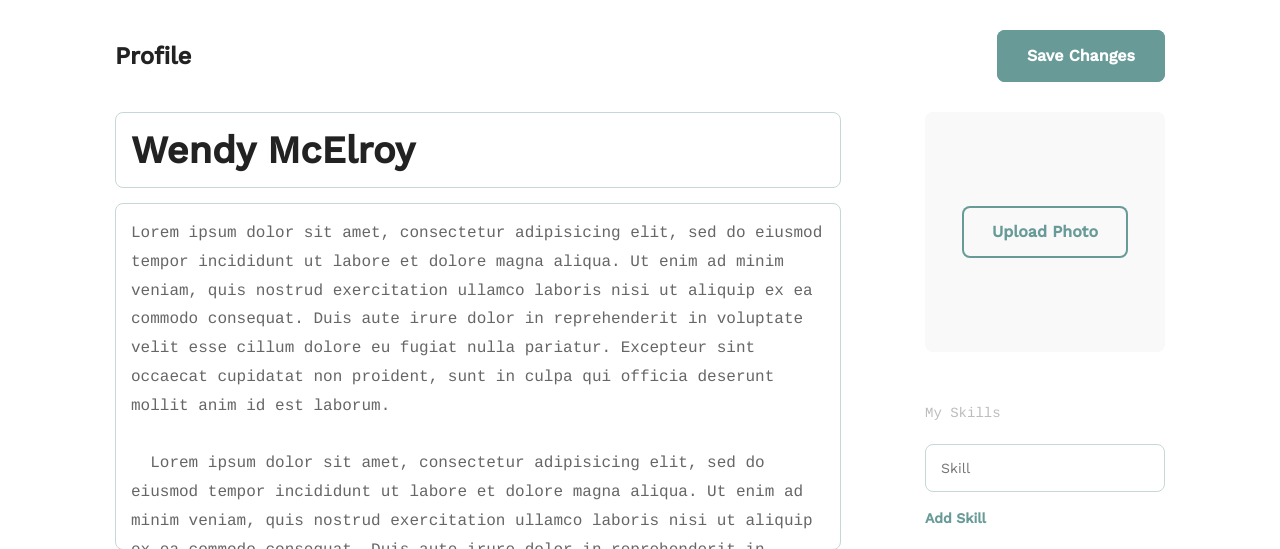
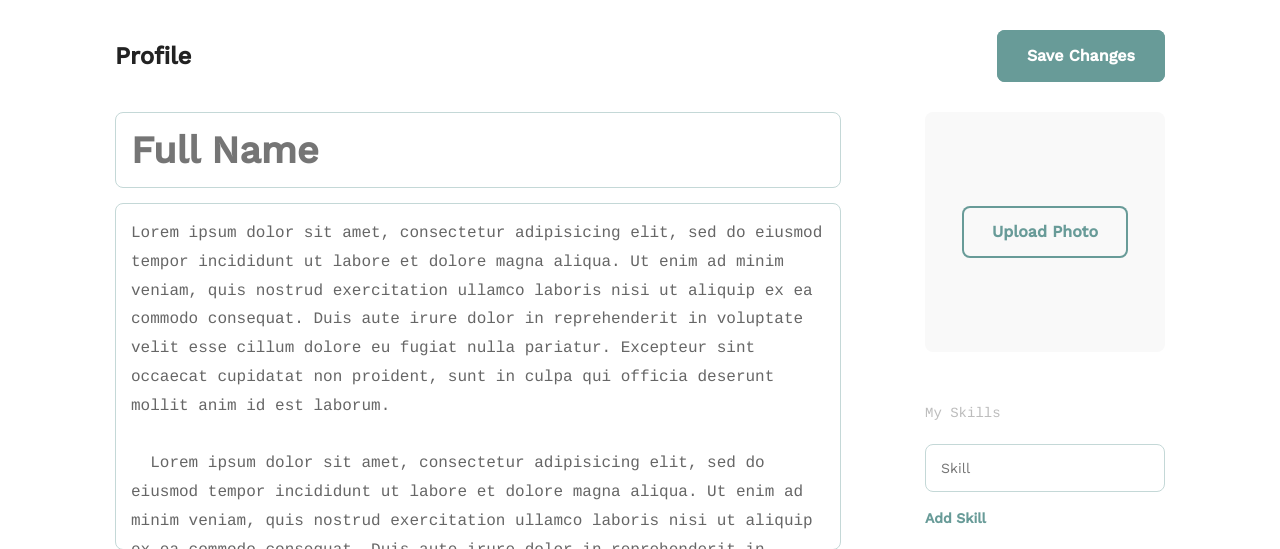
Before and after one commit to charlesseymour/Treehouse-Python-Techdegree-Project-12, a Django app: template team_builder/accounts/templates/accounts/profile_edit.html in a window 1280 px wide. Shown: the part 91-640 px from the top of the page. Run offline with Django 3.2, Linux system fonts and the light colour scheme; the template is opened without the code that fills it: values that come from a table or form of the project are taken from there, others are empty.

Commit message:
Added full_name to user model and profile edit template.

```diff
--- a/team_builder/accounts/models.py
+++ b/team_builder/accounts/models.py
@@ -34,6 +34,7 @@ class User(AbstractBaseUser, PermissionsMixin):
     email = models.EmailField(unique=True)
     first_name = models.CharField(max_length=25)
     last_name = models.CharField(max_length=25)
+    full_name = models.CharField(max_length=51)
     about = models.TextField(blank=True)
     avatar = models.ImageField(blank=True, null=True)
     is_active = models.BooleanField(default=True)
@@ -43,3 +44,11 @@ class User(AbstractBaseUser, PermissionsMixin):
 
     USERNAME_FIELD = 'email'
     REQUIRED_FIELDS = ['first_name', 'last_name']
+
+    @property
+    def get_full_name(self):
+        return "{} {}".format(self.first_name, self.last_name)
+
+    def save(self, *args, **kwargs):
+        self.full_name = self.get_full_name
+        super(User, self).save(*args, **kwargs)
--- a/team_builder/accounts/templates/accounts/profile_edit.html
+++ b/team_builder/accounts/templates/accounts/profile_edit.html
@@ -1,6 +1,7 @@
 {% extends "layout.html" %}
 
 {% block content %}
+<form action="" method="post">
 {% csrf_token %}
   <div class="bounds circle--page">
     <div class="circle--page--header circle--fluid">
@@ -8,12 +9,15 @@
         <h2>Profile</h2>
       </div>
       <div class="circle--fluid--cell circle--fluid--secondary">
-        <a class="button button-primary icon-on-left" href="profile.html">Save Changes</a>
+        <input type="submit" class="button button-primary icon-on-left" value="Save Changes">
+        <!--<a class="button button-primary icon-on-left" href="profile.html">Save Changes</a>-->
       </div>
     </div>
 
     <div class="grid-70">
-      <input type="text" value="Wendy McElroy" placeholder="Full Name" class="circle--input--h1">
+      <!--{{ form.email.value|default:"Full Name" }}-->
+      <!--<input type="text" value="{{ form.full_name }}" placeholder="Full Name" class="circle--input--h1">-->
+      <input type="text" {% if form.full_name.value != " " %} value="{{ form.full_name.value }}" {% endif %} placeholder="Full Name" class="circle--input--h1">
       <div class="circle--article--body">
         <textarea placeholder="Tell us about yourself...">Lorem ipsum dolor sit amet, consectetur adipisicing elit, sed do eiusmod tempor incididunt ut labore et dolore magna aliqua. Ut enim ad minim veniam, quis nostrud exercitation ullamco laboris nisi ut aliquip ex ea commodo consequat. Duis aute irure dolor in reprehenderit in voluptate velit esse cillum dolore eu fugiat nulla pariatur. Excepteur sint occaecat cupidatat non proident, sunt in culpa qui officia deserunt mollit anim id est laborum.
 
@@ -85,4 +89,5 @@
     </div>
 
   </div>
+</form>
 {% endblock %}
--- a/team_builder/accounts/templates/accounts/signup.html
+++ b/team_builder/accounts/templates/accounts/signup.html
@@ -7,11 +7,6 @@
       <form action="" method="post">
         {% csrf_token %}
         {{ form.as_p }}
-        <!--<input type="email" placeholder="Email Address" />
-        <input type="password" placeholder="Password" />
-        <input type="password" placeholder="Confirm Password" />
-        <button class="button-primary">Sign Up</button>-->
-        <!--<a class="button" href="signin.html">Sign Up</a>-->
         <input type="submit" value="Sign Up">
       </form>
     </div>
--- a/team_builder/accounts/views.py
+++ b/team_builder/accounts/views.py
@@ -21,11 +21,9 @@ class SignUp(generic.CreateView):
 
 class EditProfile(LoginRequiredMixin, generic.UpdateView):
     model = models.User
-    fields = ['email', 'first_name', 'last_name', 'about', 'avatar']
+    fields = ['email', 'first_name', 'last_name', 'full_name', 'about', 'avatar']
     template_name = "accounts/profile_edit.html"
     success_url = "home"
 
     def get_object(self):
         return self.request.user
-
-# should redirect to http://localhost:8000/users/me/edit/
```
Also changed, not shown: team_builder/accounts/migrations/0002_user_full_name.py (added).
